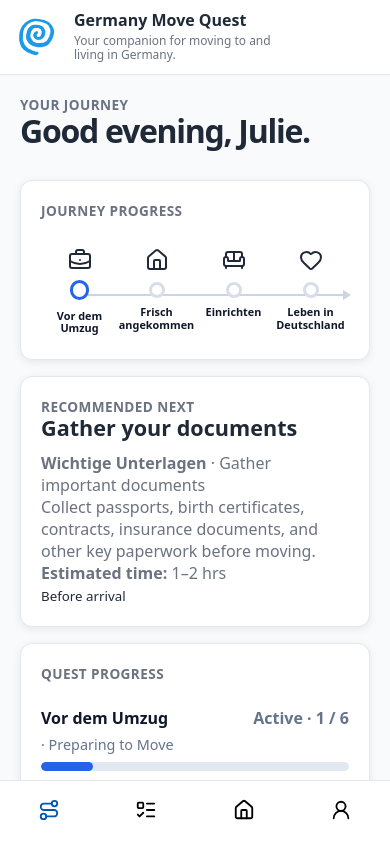
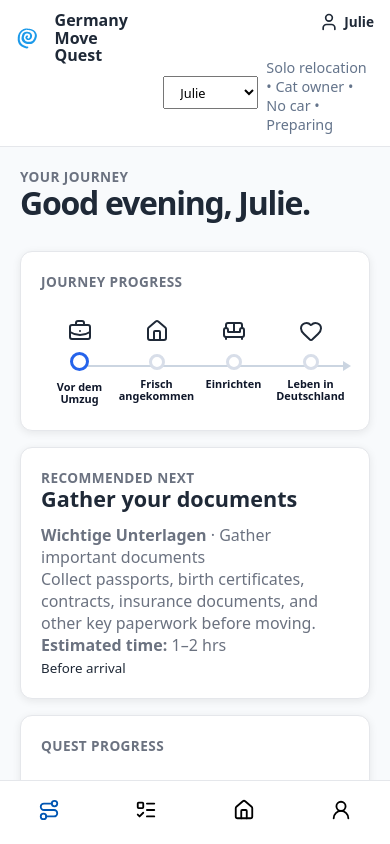
Before and after one commit to JHCairn/germany-move-quest, a React (Vite) app: page / in a window 390 px wide. Both pictures are taken after a click on the button "Begin Your Journey". Shown: the top 844 px of the page. Built offline with nearby package versions, Linux system fonts and the light colour scheme.

Commit message:
hopefully restored persona switcher on mobile

```diff
--- a/src/components/Header.css
+++ b/src/components/Header.css
@@ -99,8 +99,9 @@
 
 @media (max-width: 768px) {
   .header {
-    height: auto;
     padding: 0.75rem 1rem;
+    align-items: flex-start;
+    gap: 1rem;
   }
 
   .header-logo {
@@ -113,12 +114,6 @@
   }
 
   .header-tagline {
-    font-size: 0.75rem;
-    line-height: 1.2;
-    max-width: 220px;
-  }
-
-  .header-user {
     display: none;
   }
 
@@ -126,4 +121,23 @@
     align-items: flex-start;
     text-align: left;
   }
+
+  .header-user {
+    display: flex;
+    align-items: flex-end;
+    gap: 0.25rem;
+  }
+
+  .header-user-name {
+    font-size: 0.85rem;
+  }
+
+  .header-user-switcher {
+    font-size: 0.8rem;
+  }
+
+  .header-user-switcher select {
+    font-size: 0.8rem;
+    max-width: 120px;
+  }
 }
--- a/src/components/Header.jsx
+++ b/src/components/Header.jsx
@@ -34,20 +34,17 @@ function Header({
 
         <div className="header-text">
           <div className="header-app-title">Germany Move Quest</div>
+
           <div className="header-tagline">
             Your companion for moving to and living in Germany.
           </div>
         </div>
       </div>
 
-
       <div className="header-user">
-    <div className="header-user-name">
-
         <div className="header-user-name">
           <User size={20} strokeWidth={2} />
           <span>{selectedUser.name}</span>
-</div>
         </div>
 
         <div className="header-user-switcher">
@@ -59,7 +56,6 @@ function Header({
           />
         </div>
       </div>
-
     </header>
   );
 }
```
Lines whose indentation alone changed are shown as unchanged.
